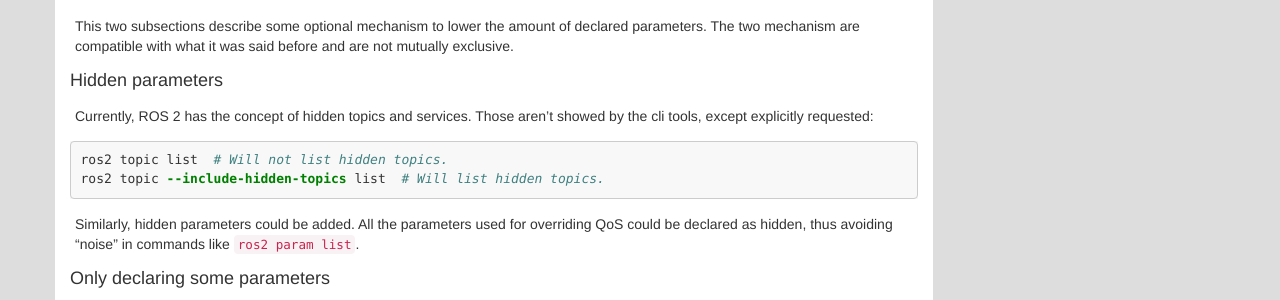
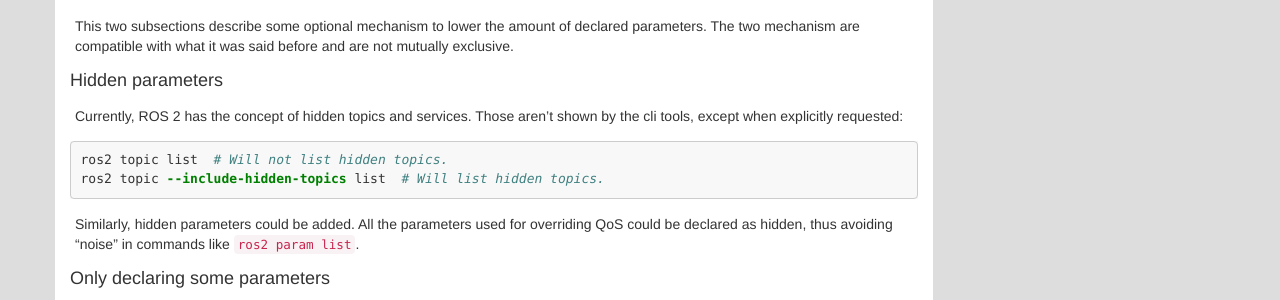
Before and after one commit to ros2/design, a Jekyll site: the page built from articles/qos_configurability.md, in a window 1280 px wide and 900 px high, scrolled down 4800 px. Shown: the part 152-452 px from the top of the window. Built offline with Jekyll 4.4.1, drawn with Linux system fonts in a browser that asks for light colours; nearby versions of some CDN libraries.

Commit message:
grammar
Signed-off-by: Ivan Santiago Paunovic <ivanpauno@ekumenlabs.com>

Co-authored-by: Geoffrey Biggs <gbiggs@killbots.net>

````diff
--- a/articles/qos_configurability.md
+++ b/articles/qos_configurability.md
@@ -262,7 +262,7 @@
 #### Hidden parameters
 
 Currently, ROS 2 has the concept of hidden topics and services.
-Those aren't showed by the cli tools, except explicitly requested:
+Those aren't shown by the cli tools, except when explicitly requested:
 
 ```bash
 ros2 topic list  # Will not list hidden topics.
````
